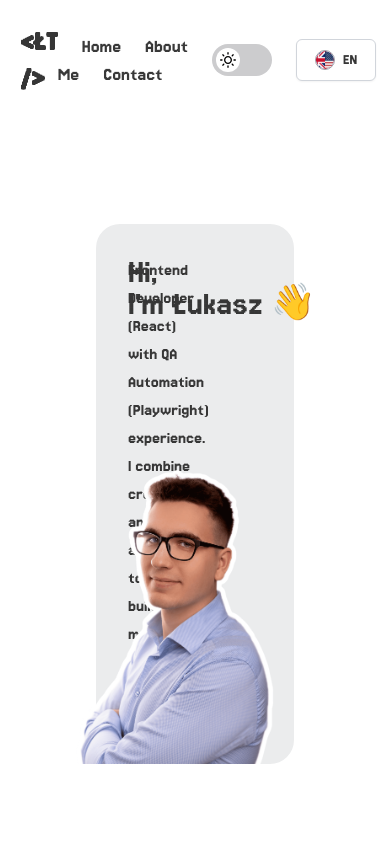
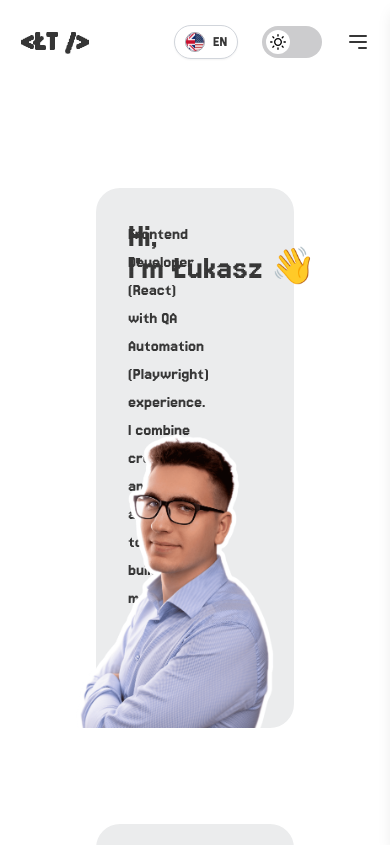
Before and after one commit to touwinho/curriculum-vitae, a React (Vite) app: page / in a window 390 px wide. Shown: the top 845 px of the page. Built offline with nearby package versions, Linux system fonts and the light colour scheme.

Commit message:
Implement hamburger menu

```diff
--- a/package.json
+++ b/package.json
@@ -10,6 +10,7 @@
     "preview": "vite preview"
   },
   "dependencies": {
+    "clsx": "^2.1.1",
     "i18next": "^24.2.1",
     "react": "^19.0.0",
     "react-dom": "^19.0.0",
--- a/src/components/Header/index.tsx
+++ b/src/components/Header/index.tsx
@@ -1,27 +1,81 @@
-import { FC } from 'react'
+import { FC, useState } from 'react'
 import { useTranslation } from 'react-i18next'
 
 import LanguageSelect from '@/components/LanguageSelect'
 import Logo from '@/components/Logo'
 import NavButton from '@/components/NavButton'
 import ThemeSwitch from '@/components/ThemeSwitch'
+import { useTheme } from '@/context/ThemeContext'
 
 const Header: FC = () => {
   const { t } = useTranslation()
+  const [isOpen, setIsOpen] = useState(false)
+  const toggleMenu = () => setIsOpen(!isOpen)
+  const closeMenu = () => setIsOpen(false)
+  const { theme } = useTheme()
 
   return (
     <header className="flex justify-between items-center mx-5">
       <Logo />
       <div className="flex items-center">
-        <nav>
+        <nav className="hidden md:flex">
           <NavButton title={t('home.nav')} path="/" />
           <NavButton title={t('about.nav')} path="/about" />
           <NavButton title={t('contact.nav')} path="/contact" />
         </nav>
         <div className="flex items-center">
+          <LanguageSelect />
           <ThemeSwitch />
-          <LanguageSelect />
+          <button
+            className="md:hidden ml-6 relative z-50"
+            onClick={toggleMenu}
+            aria-label="Toggle menu"
+          >
+            <svg
+              className={`w-6 h-6 transition-transform duration-300 ${
+                isOpen ? 'transform rotate-60' : ''
+              }`}
+              fill="none"
+              stroke="currentColor"
+              viewBox="0 0 24 24"
+              xmlns="http://www.w3.org/2000/svg"
+            >
+              <path
+                className={`transition-opacity duration-300 ${
+                  isOpen ? 'opacity-0' : 'opacity-100'
+                }`}
+                strokeLinecap="round"
+                strokeLinejoin="round"
+                strokeWidth="2"
+                d="M4 6h16M4 12h16m-7 6h7"
+              ></path>
+              <path
+                className={`transition-opacity duration-300 ${
+                  isOpen ? 'opacity-100' : 'opacity-0'
+                }`}
+                strokeLinecap="round"
+                strokeLinejoin="round"
+                strokeWidth="2"
+                d="M6 18L18 6M6 6l12 12"
+              ></path>
+            </svg>
+          </button>
         </div>
+      </div>
+      <div
+        className={`fixed top-0 right-0 w-full h-full shadow-lg z-40 transform transition-transform duration-300 ${
+          isOpen ? 'translate-x-0' : 'translate-x-full'
+        } ${theme === 'dark' ? 'bg-dark-section' : 'bg-light-section'}`}
+      >
+        <nav className="flex flex-col items-center justify-center h-full text-4xl gap-20">
+          <NavButton title={t('home.nav')} path="/" onClick={closeMenu} />
+          <NavButton title={t('about.nav')} path="/about" onClick={closeMenu} />
+          <NavButton
+            title={t('contact.nav')}
+            path="/contact"
+            onClick={closeMenu}
+          />
+        </nav>
       </div>
     </header>
   )
--- a/src/components/LanguageSelect/index.tsx
+++ b/src/components/LanguageSelect/index.tsx
@@ -48,7 +48,7 @@ const LanguageSelect: FC = () => {
       <div>
         <button
           type="button"
-          className={`inline-flex items-center justify-center w-20 rounded-md border shadow-sm px-4 py-2 text-l focus:outline-none transition-colors duration-300 ${
+          className={`inline-flex items-center justify-center w-16 rounded-full border shadow-sm px-2 py-1 text-l focus:outline-none transition-colors duration-300 ${
             theme === 'dark'
               ? 'bg-dark-background text-dark-text border-dark-border hover:bg-dark-hover'
               : 'bg-light-background text-light-text border-light-border hover:bg-light-hover'
@@ -74,14 +74,14 @@ const LanguageSelect: FC = () => {
 
       {isOpen && (
         <div
-          className={`origin-top-right absolute right-0 mt-2 rounded-md shadow-lg ring-1 ring-black ring-opacity-5 transition-colors duration-300 ${
+          className={`origin-top-right absolute right-0 mt-2 rounded-full shadow-lg ring-1 ring-black ring-opacity-5 transition-colors duration-300 ${
             theme === 'dark'
               ? 'bg-dark-background text-dark-text'
               : 'bg-light-background text-light-text'
           }`}
         >
           <div
-            className="py-1"
+            className="w-16"
             role="menu"
             aria-orientation="vertical"
             aria-labelledby="options-menu"
@@ -89,7 +89,7 @@ const LanguageSelect: FC = () => {
             {currentLanguage === 'en' ? (
               <button
                 onClick={() => changeLanguage('pl')}
-                className={`flex px-4 py-2 text-l w-20 text-center items-center transition-colors ${
+                className={`flex px-2 py-1 text-l w-16 text-center rounded-full items-center transition-colors ${
                   theme === 'dark'
                     ? 'hover:bg-dark-hover'
                     : 'hover:bg-light-hover'
@@ -106,7 +106,7 @@ const LanguageSelect: FC = () => {
             ) : (
               <button
                 onClick={() => changeLanguage('en')}
-                className={`flex align-middle px-4 py-2 text-l w-full text-center transition-colors ${
+                className={`flex align-middle px-2 py-1 w-full text-l text-center rounded-full transition-colors ${
                   theme === 'dark'
                     ? 'hover:bg-dark-hover'
                     : 'hover:bg-light-hover'
--- a/src/components/NavButton/index.tsx
+++ b/src/components/NavButton/index.tsx
@@ -4,12 +4,13 @@ import { Link } from 'react-router-dom'
 interface Props {
   title: string
   path: string
+  onClick?: () => void
 }
 
-const NavButton: FC<Props> = ({ path, title }) => {
+const NavButton: FC<Props> = ({ path, title, onClick }) => {
   return (
-    <Link to={path} className="ml-6 text-xl">
-      {title}
+    <Link to={path} className="ml-6">
+      <button onClick={onClick}>{title}</button>
     </Link>
   )
 }
--- a/src/locales/pl.json
+++ b/src/locales/pl.json
@@ -3,7 +3,7 @@
     "nav": "Strona główna",
     "t1": "Cześć, jestem",
     "p11": "Frontend Developer (React) z doświadczeniem QA Automation (Playwright). Łączę kreatywność i dbałość o szczegóły, tworząc nowoczesne, niezawodne aplikacje o najwyższej jakości.",
-    "t2": "Dla kogo realizowałem projekty?"
+    "t2": "Z kim współpracowałem?"
   },
   "about": {
     "nav": "O mnie",
--- a/src/pages/About/index.tsx
+++ b/src/pages/About/index.tsx
@@ -1,3 +1,5 @@
+import Section from '@/components/Section'
+import SectionWrapper from '@/components/SectionWrapper'
 import { FC } from 'react'
 import { useTranslation } from 'react-i18next'
 
@@ -5,10 +7,12 @@ const About: FC = () => {
   const { t } = useTranslation()
 
   return (
-    <div>
-      <h1>{t('about.title')}</h1>
-      <p>{t('about.description')}</p>
-    </div>
+    <SectionWrapper>
+      <Section>
+        <h1>{t('about.title')}</h1>
+        <p>{t('about.description')}</p>
+      </Section>
+    </SectionWrapper>
   )
 }
 
--- a/src/pages/Home/index.tsx
+++ b/src/pages/Home/index.tsx
@@ -19,7 +19,6 @@ const Home: FC = () => {
   const { theme } = useTheme()
 
   return (
-    <>
     <SectionWrapper>
       <Section
         className={`flex flex-row justify-between min-h-80 mt-32 rounded-3xl relative ${theme === 'dark' ? 'bg-dark-section' : 'bg-light-section'}`}
@@ -53,18 +52,13 @@ const Home: FC = () => {
           {logos.map(({ name, alt, link }, index) => (
             <SwiperSlide key={index} className="self-center">
               <a href={link} target="_blank" rel="noreferrer">
-                  <img
-                    src={name}
-                    alt={alt}
-                    className="fill-current text-blue-400"
-                  />
+                <img src={name} alt={alt} />
               </a>
             </SwiperSlide>
           ))}
         </Swiper>
       </Section>
     </SectionWrapper>
-    </>
   )
 }
 
--- a/tsconfig.json
+++ b/tsconfig.json
@@ -15,8 +15,9 @@
     "baseUrl": ".",
     "paths": {
       "@/*": ["src/*"]
-    }
+    },
+    "skipLibCheck": true
   },
   "include": ["src"],
-  "exclude": ["node_modules"]
+  "exclude": ["node_module"]
 }
```
Also changed, not shown: 1 other file (tests, documents, lock files or other folders). Lines whose indentation alone changed are shown as unchanged.
